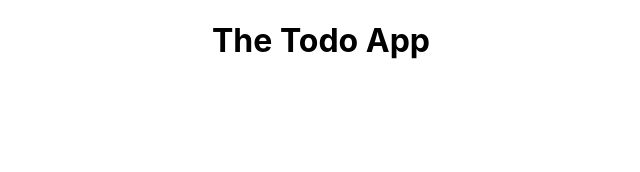
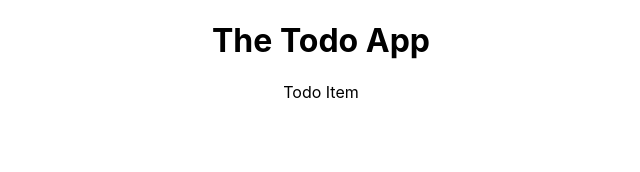
Before and after one commit to TyeCampbell/react-todo-list-, a React (Create React App) app: page / in a window 1280 px wide. Shown: the top 172 px of the page, without its empty margins (319-959 px from the left). Built offline with nearby package versions, Linux system fonts and the light colour scheme.

Commit message:
added intial structure to react app. Todo component, TodoList component, and TodoForm component

```diff
--- a/src/App.js
+++ b/src/App.js
@@ -1,10 +1,12 @@
 import React from 'react';
+import TodoList from './TodoList'
 import './App.css';
 
 function App() {
   return (
     <div className="App">
       <h1>The Todo App</h1>
+      <TodoList/>
     </div>
   );
 }
--- /dev/null
+++ b/src/Todo.js
@@ -0,0 +1,12 @@
+import React, { Component } from 'react';
+import './Todo.css';
+
+class Todo extends Component {
+    render(){
+        return(
+            <div> Todo Item </div>
+            )
+    }
+}
+
+export default Todo;
--- /dev/null
+++ b/src/TodoList.js
@@ -0,0 +1,22 @@
+import React, { Component } from 'react';
+import Todo from './Todo';
+
+class TodoList extends Component {
+    constructor(props) {
+        super(props);
+
+    }
+
+    render() {
+
+        return(
+            <div>
+                <Todo/>
+            </div>
+        )
+    }
+
+}
+
+
+export default TodoList;
```
Also changed, not shown: src/Todo.css (added), src/TodoForm.js (added).
